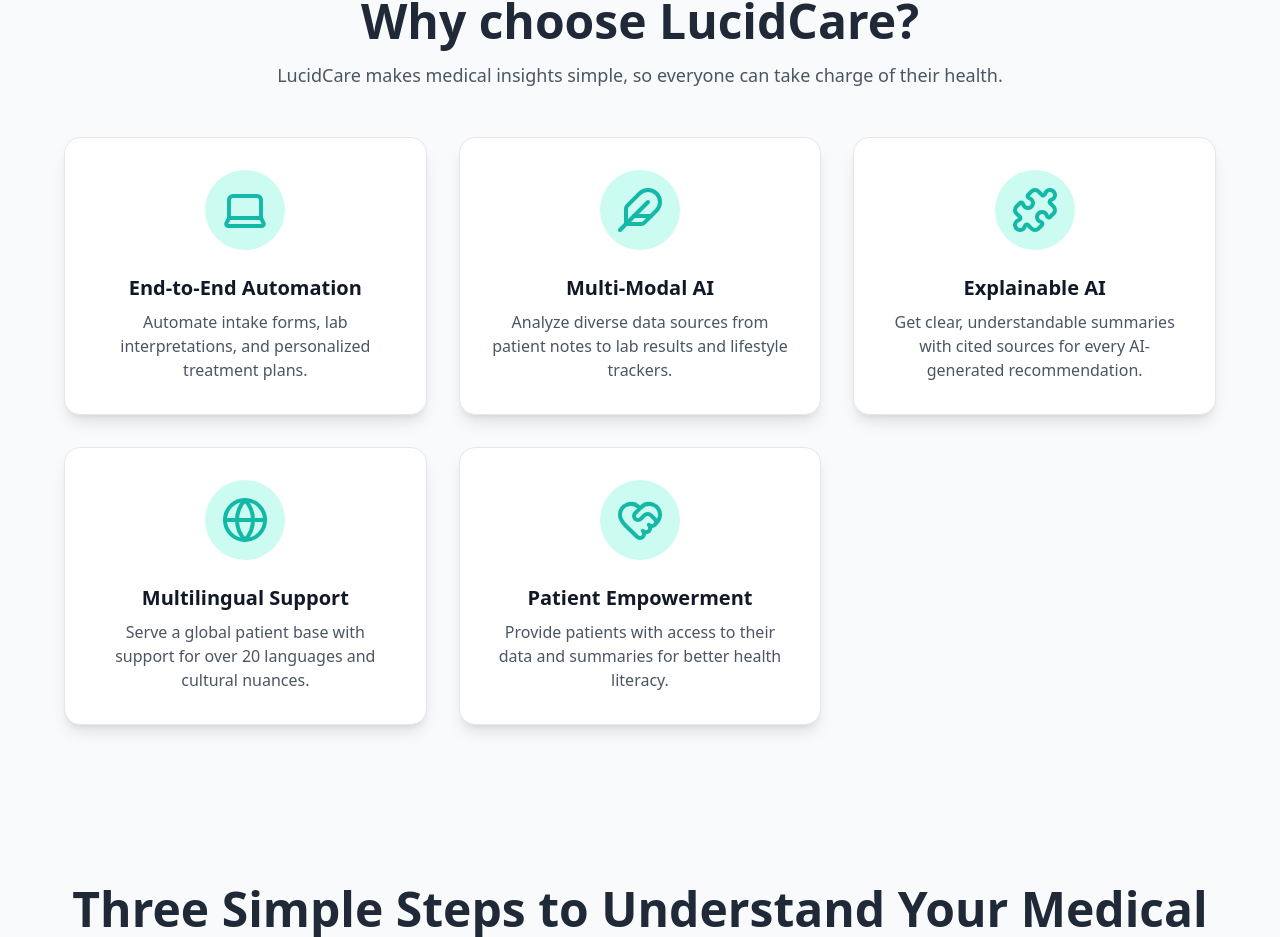
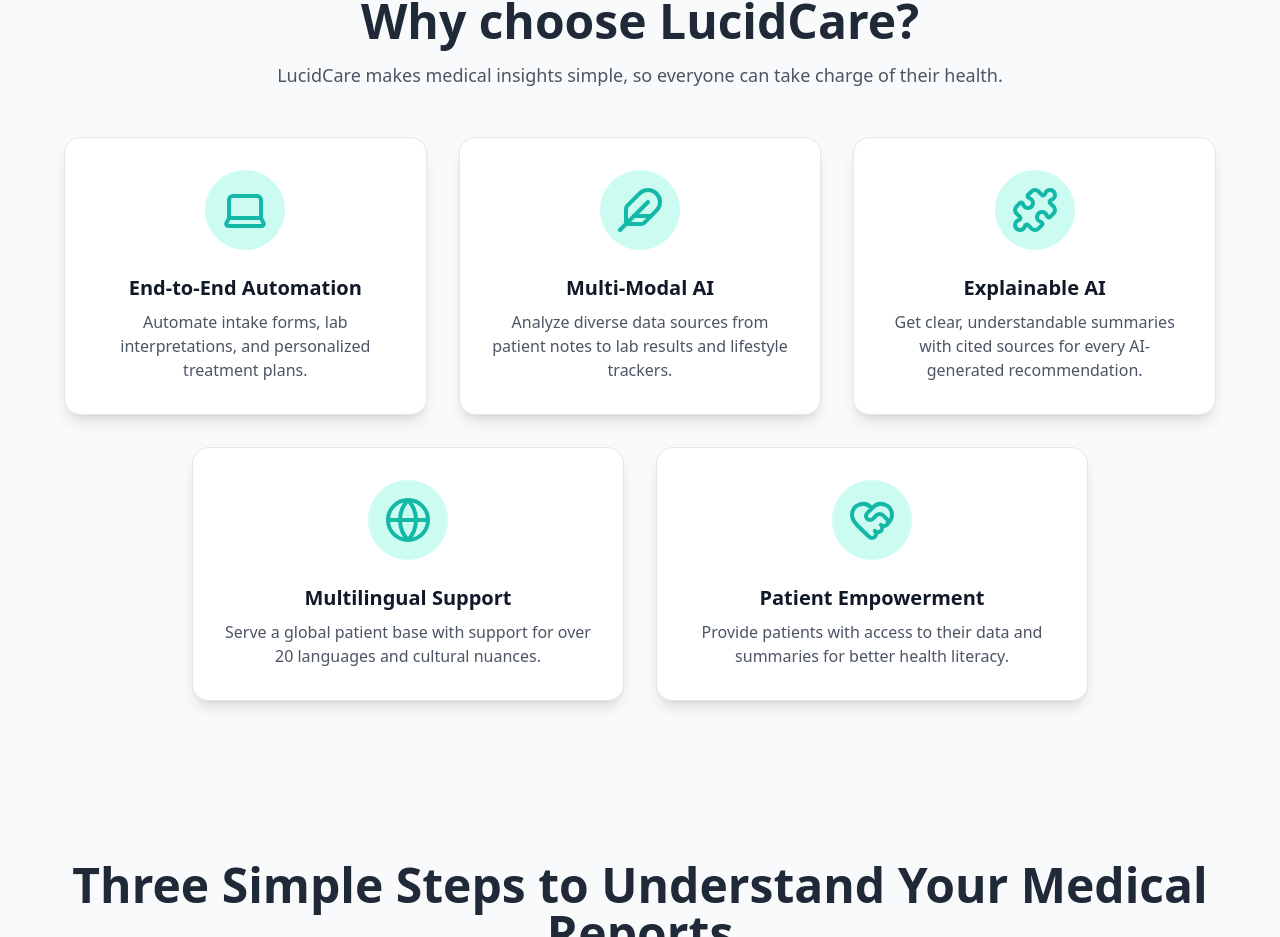
Before and after one commit to joelsmathewss/main_project, a React (Vite) app: page / in a window 1280 px wide. Shown: the part 871-1808 px from the top of the page. Built offline with nearby package versions, Linux system fonts and the light colour scheme.

Commit message:
Refactor: Update FeaturesSection layout.

```diff
--- a/src/components/FeaturesSection.jsx
+++ b/src/components/FeaturesSection.jsx
@@ -29,6 +29,21 @@
     },
   ];
 
+  // Split the features array into two parts
+  const topFeatures = features.slice(0, 3);
+  const bottomFeatures = features.slice(3);
+
+  const FeatureCard = ({ feature, index }) => (
+    <div
+      key={index}
+      className="bg-white rounded-2xl shadow-lg p-8 flex flex-col items-center text-center transition-transform transform hover:scale-105 duration-300 border border-gray-200"
+    >
+      <div className="bg-teal-100 rounded-full p-4 mb-6">{feature.icon}</div>
+      <h3 className="text-xl font-bold mb-2 text-gray-900">{feature.title}</h3>
+      <p className="text-gray-600">{feature.description}</p>
+    </div>
+  );
+
   return (
     <section id="features" className="py-20 px-4 sm:px-8 lg:px-16 bg-gray-50">
       <div className="container mx-auto text-center">
@@ -38,17 +53,22 @@
         <p className="text-lg text-gray-600 mb-12 max-w-3xl mx-auto">
           LucidCare makes medical insights simple, so everyone can take charge of their health.
         </p>
-        <div className="grid grid-cols-1 md:grid-cols-2 lg:grid-cols-3 gap-8">
-          {features.map((feature, index) => (
-            <div
-              key={index}
-              className="bg-white rounded-2xl shadow-lg p-8 flex flex-col items-center text-center transition-transform transform hover:scale-105 duration-300 border border-gray-200"
-            >
-              <div className="bg-teal-100 rounded-full p-4 mb-6">{feature.icon}</div>
-              <h3 className="text-xl font-bold mb-2 text-gray-900">{feature.title}</h3>
-              <p className="text-gray-600">{feature.description}</p>
-            </div>
+
+        {/* TOP 3 FEATURES: 3 columns on lg screens, remaining the same */}
+        <div className="grid grid-cols-1 md:grid-cols-2 lg:grid-cols-3 gap-8 mb-8">
+          {topFeatures.map((feature, index) => (
+            <FeatureCard key={index} feature={feature} index={index} />
           ))}
+        </div>
+
+        {/* BOTTOM 2 FEATURES: Centered on larger screens */}
+        <div className="flex justify-center">
+          {/* Apply a max-width and use 2 columns for the bottom two features */}
+          <div className="grid grid-cols-1 md:grid-cols-2 gap-8 max-w-4xl w-full">
+            {bottomFeatures.map((feature, index) => (
+              <FeatureCard key={index + 3} feature={feature} index={index + 3} />
+            ))}
+          </div>
         </div>
       </div>
     </section>
--- a/src/components/Signup.jsx
+++ b/src/components/Signup.jsx
@@ -11,10 +11,9 @@
   };
 
   return (
-    // Changed: Fixed position, z-index, translucent backdrop
-    <div
+  <div
       onClick={handleBackdropClick}
-      className="fixed inset-0 z-50 flex items-center justify-center bg-black/60 backdrop-blur-sm px-4 pt-20"
+      className="fixed inset-0 z-50 flex items-center justify-center bg-black/60 backdrop-blur-sm px-4"
     >
       <div className="bg-white rounded-2xl shadow-2xl w-full max-w-md p-8 animate-fade-in-up relative">
 
```
